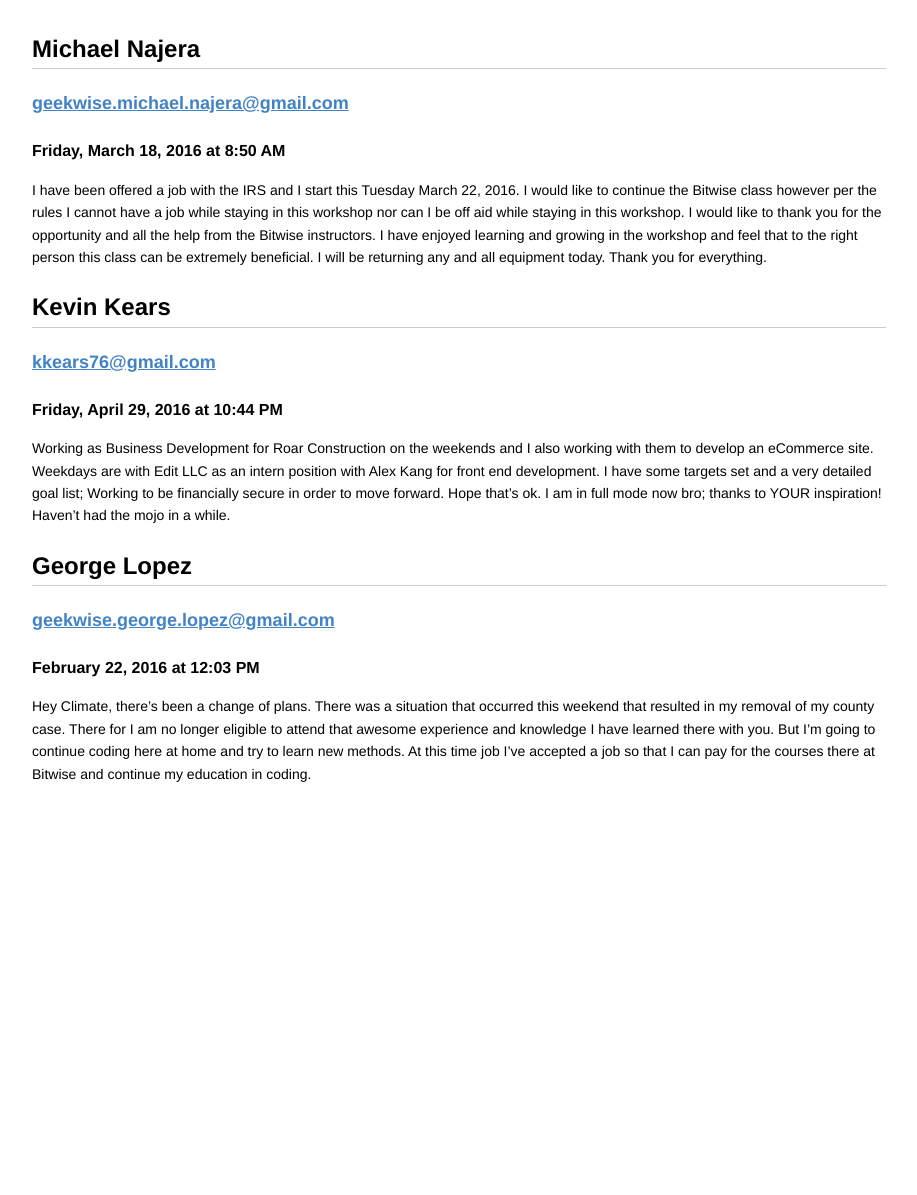
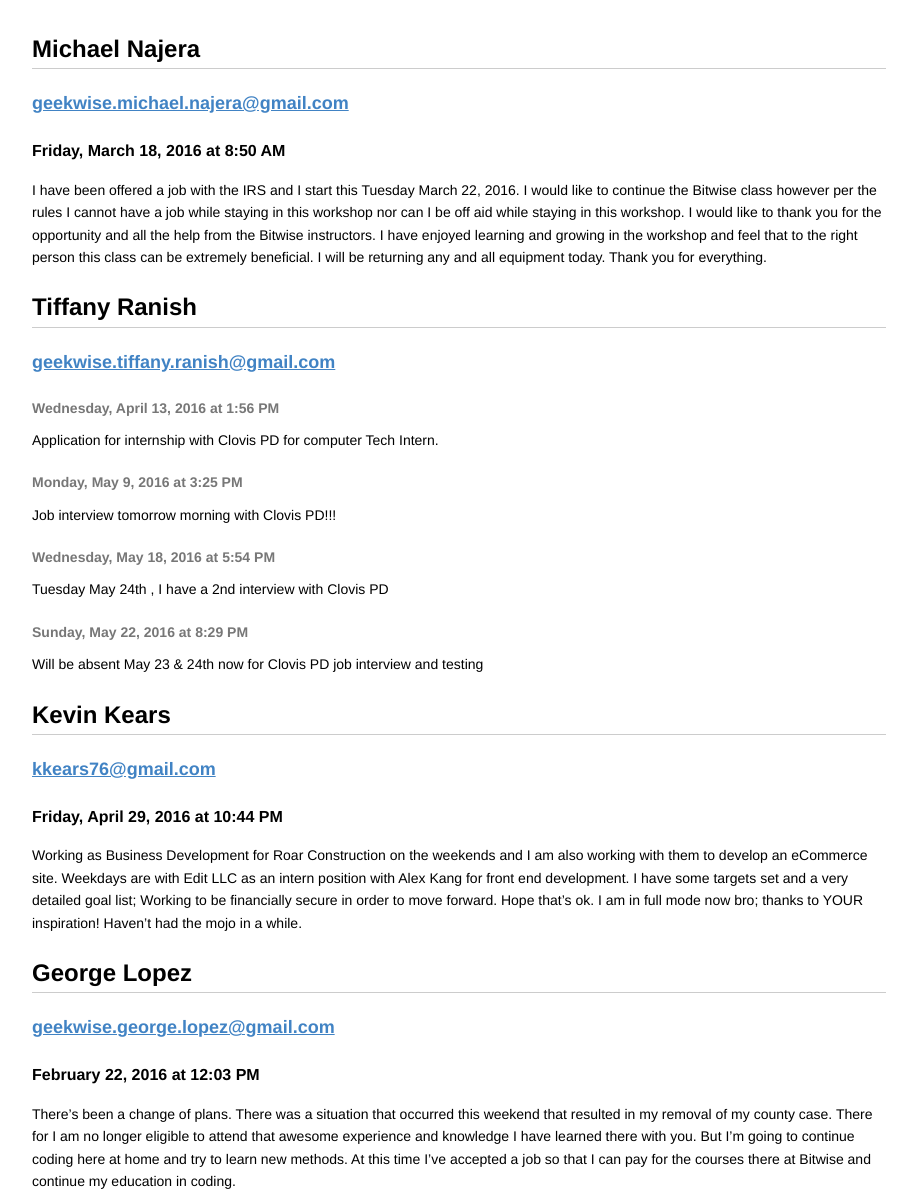
Before and after one commit to geekwise/edc-placements, a plain HTML site: page index.html in a window 1280 px wide. Shown: the top 1195 px of the page, without its empty margins (181-1098 px from the left). Before the commit the page ends 830 px from the top, so only its background shows below. Drawn offline with nearby package versions, Linux system fonts and the light colour scheme; some packages are replaced by stand-ins of ours.

Commit message:
updated 06-21-2016 @ 01-38-PM

```diff
--- a/index.html
+++ b/index.html
@@ -2,7 +2,7 @@
 
 <head>
 <meta charset="utf-8">
-<title>edc_email_review</title>
+<title>readme</title>
 <style type="text/css">
 body {
   font-family: Helvetica, arial, sans-serif;
@@ -454,28 +454,65 @@ I will be returning any and all equipment today.
 Thank you for everything.
 </p>
 
-<h2 id="toc_3">Kevin Kears</h2>
+<h2 id="toc_3">Tiffany Ranish</h2>
 
-<h3 id="toc_4"><a href="mailto:kkears76@gmail.com">kkears76@gmail.com</a></h3>
-
-<h4 id="toc_5">Friday, April 29, 2016 at 10:44 PM</h4>
+<h3 id="toc_4"><a href="mailto:geekwise.tiffany.ranish@gmail.com">geekwise.tiffany.ranish@gmail.com</a></h3>
 
 <p>
-Working as Business Development for Roar  Construction on the weekends and I also working with them to develop an eCommerce site. Weekdays are with Edit LLC as an intern position with Alex Kang for front end development.
+<h6>Wednesday, April 13, 2016 at 1:56 PM</h6>
+
+Application for internship with Clovis PD for computer Tech Intern.
+
+<h6>Monday, May 9, 2016 at 3:25 PM </h6>
+Job interview tomorrow morning with Clovis PD!!!
+
+<h6>Wednesday, May 18, 2016 at 5:54 PM </h6>
+Tuesday May 24th , I have a 2nd interview with Clovis PD
+
+<h6>Sunday, May 22, 2016 at 8:29 PM</h6>
+Will be absent May 23 & 24th now for Clovis PD job interview and testing
+</p>
+
+<h2 id="toc_5">Kevin Kears</h2>
+
+<h3 id="toc_6"><a href="mailto:kkears76@gmail.com">kkears76@gmail.com</a></h3>
+
+<h4 id="toc_7">Friday, April 29, 2016 at 10:44 PM</h4>
+
+<p>
+Working as Business Development for Roar  Construction on the weekends and I am also working with them to develop an eCommerce site. Weekdays are with Edit LLC as an intern position with Alex Kang for front end development.
 
 I have some targets set and a very detailed goal list; Working to be financially secure in order to move forward. Hope that&rsquo;s ok. I am in full mode now bro; thanks to YOUR inspiration!  Haven&rsquo;t had the mojo in a while.
 </p>
 
-<h2 id="toc_6">George Lopez</h2>
+<h2 id="toc_8">George Lopez</h2>
 
-<h3 id="toc_7"><a href="mailto:geekwise.george.lopez@gmail.com">geekwise.george.lopez@gmail.com</a></h3>
+<h3 id="toc_9"><a href="mailto:geekwise.george.lopez@gmail.com">geekwise.george.lopez@gmail.com</a></h3>
 
-<h4 id="toc_8">February 22, 2016 at 12:03 PM</h4>
+<h4 id="toc_10">February 22, 2016 at 12:03 PM</h4>
 
 <p>
-Hey Climate, there&rsquo;s been a change of plans. There was a situation that occurred this weekend that resulted in my removal of my county case. There for I am no longer eligible to attend that awesome experience and knowledge I have learned there with you. But I&rsquo;m going to continue coding here at home and try to learn new methods.
+There&rsquo;s been a change of plans. There was a situation that occurred this weekend that resulted in my removal of my county case. There for I am no longer eligible to attend that awesome experience and knowledge I have learned there with you. But I&rsquo;m going to continue coding here at home and try to learn new methods.
 
-At this time job I&rsquo;ve accepted a job so that I can pay for the courses there at Bitwise and continue my education in coding.
+At this time I&rsquo;ve accepted a job so that I can pay for the courses there at Bitwise and continue my education in coding.
+</p>
+
+<h2 id="toc_11">Juston Miller</h2>
+
+<h3 id="toc_12"><a href="mailto:geekwise.juston.miller@gmail.com">geekwise.juston.miller@gmail.com</a></h3>
+
+<h4 id="toc_13">Tuesday, June 21, 2016 at 1:16 PM</h4>
+
+<p>
+Here&rsquo;s the places I&rsquo;ve interviewed for and the companies and position:
+</p>
+- PC Pierce - Web Design
+- WebSite Relief - Web Design
+- FocusVision - Q/A position
+- Walgreens - Store Manager
+- Target - Management team member
+- Baby&rsquo;s R Us - Management team member
+<p>
 </p>
 
 <script type="text/javascript">
```
Also changed, not shown: 1 other file.
